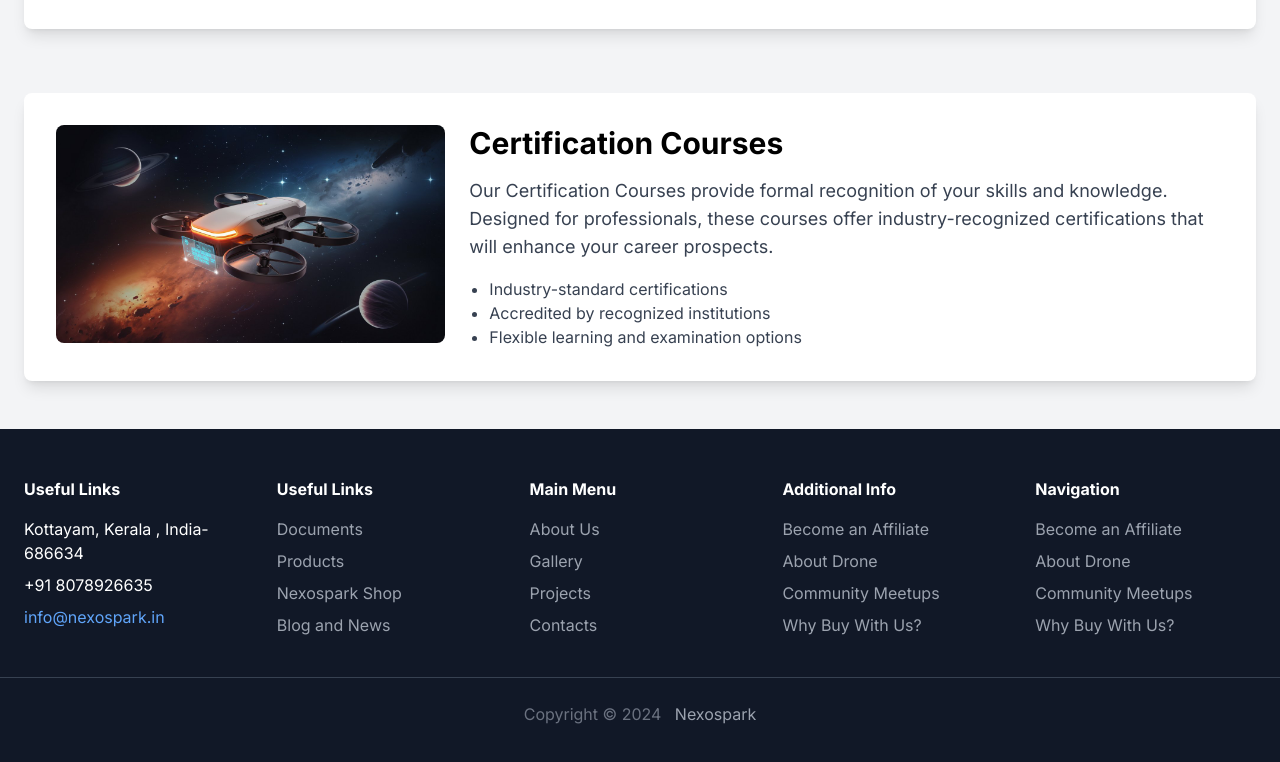
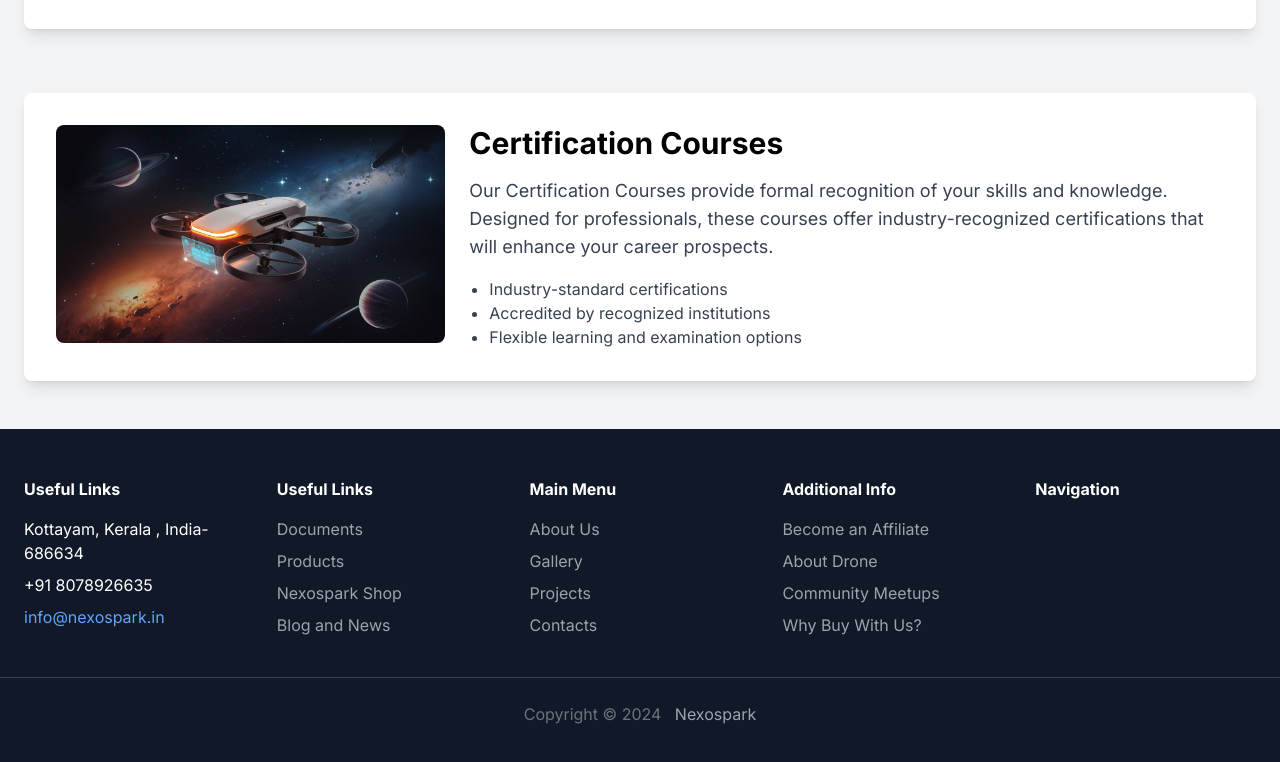
Before and after one commit to denver4004/nexospark.github.io, a plain HTML site: page course.html in a window 1280 px wide. Shown: the part 691-1453 px from the top of the page. Drawn offline with nearby package versions, Linux system fonts and the light colour scheme.

Commit message:
Update course.html

```diff
--- a/course.html
+++ b/course.html
@@ -175,10 +175,10 @@
             <div>
                 <h3 class="font-bold mb-4">Navigation</h3>
                 <ul class="space-y-2">
-                    <li><a href="#" class="text-gray-400 hover:text-blue-400">Become an Affiliate</a></li>
-                    <li><a href="#" class="text-gray-400 hover:text-blue-400">About Drone</a></li>
-                    <li><a href="#" class="text-gray-400 hover:text-blue-400">Community Meetups</a></li>
-                    <li><a href="#" class="text-gray-400 hover:text-blue-400">Why Buy With Us?</a></li>
+                    <li><a href="#" class="text-gray-400 hover:text-blue-400"></a></li>
+                    <li><a href="#" class="text-gray-400 hover:text-blue-400"></a></li>
+                    <li><a href="#" class="text-gray-400 hover:text-blue-400"></a></li>
+                    <li><a href="#" class="text-gray-400 hover:text-blue-400"></a></li>
                 </ul>
             </div>
         </div>
```
